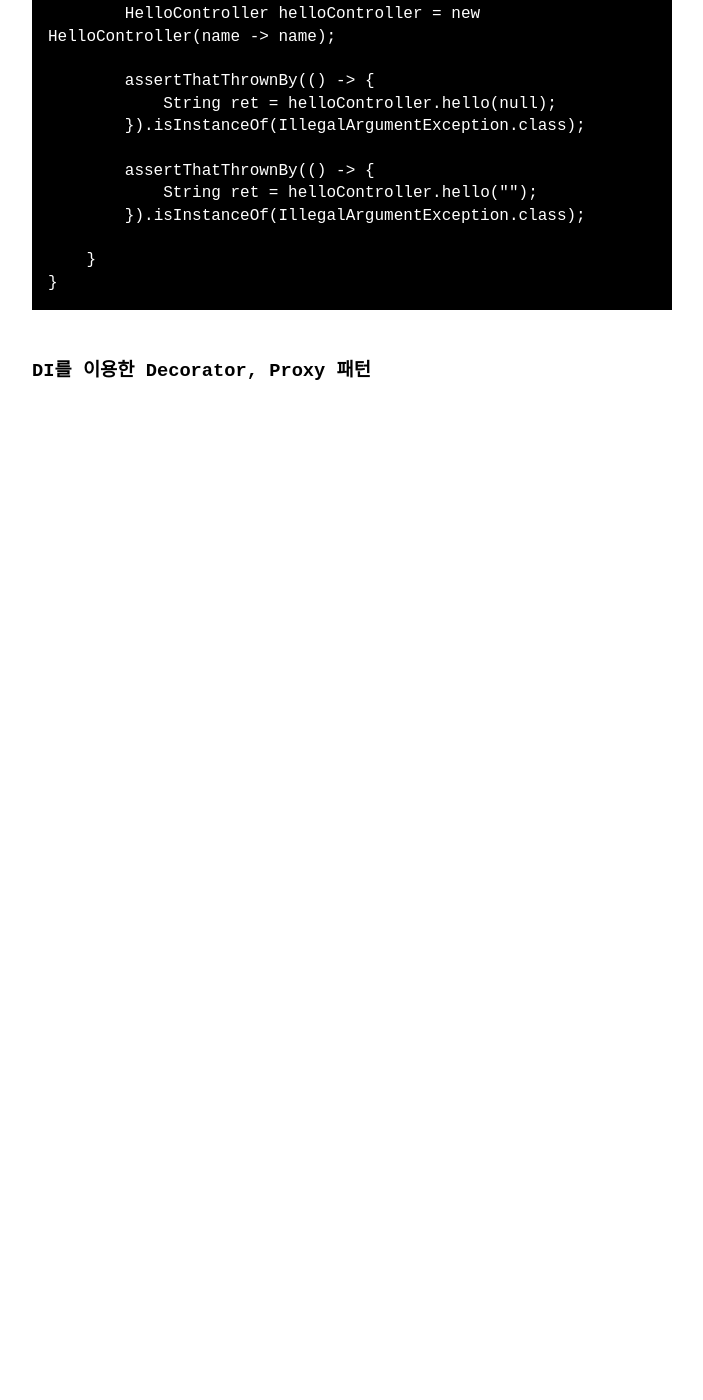
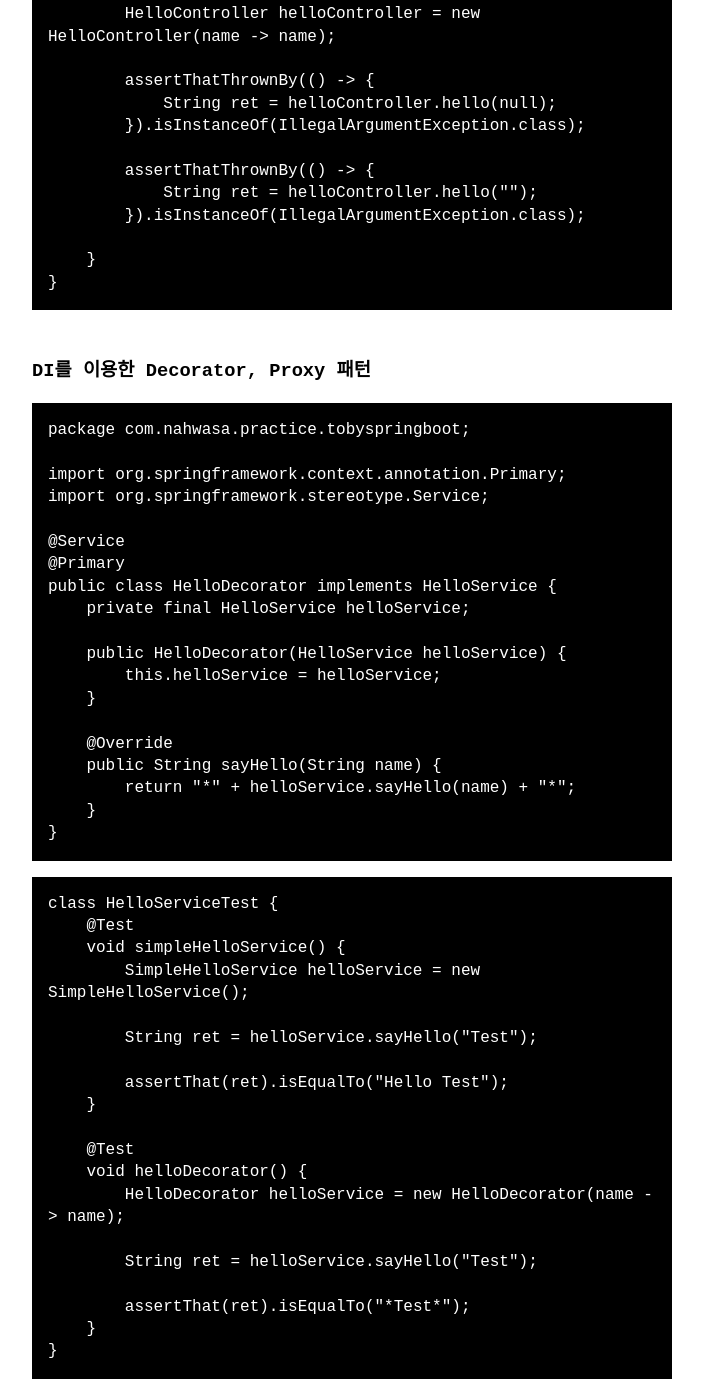
Before and after one commit to khjzzm/khjzzm.github.io, a Jekyll site: the page built from _posts/2023-02-04-tobyspringboot.md, in a window 1280 px wide and 1400 px high, scrolled down 22525 px. Shown: the whole window, without its empty margins (288-991 px from the left). Built offline with Jekyll 4.4.1, drawn with Linux system fonts in a browser that asks for light colours; before the commit the page ends 22992 px from its top, so only the background shows below that.

Commit message:
DI를 이용한 Decorator, Proxy 패턴

```diff
--- a/_posts/2023-02-04-tobyspringboot.md
+++ b/_posts/2023-02-04-tobyspringboot.md
@@ -845,3 +845,46 @@ class HelloControllerTest {
 
 
 ### DI를 이용한 Decorator, Proxy 패턴
+~~~java
+package com.nahwasa.practice.tobyspringboot;
+
+import org.springframework.context.annotation.Primary;
+import org.springframework.stereotype.Service;
+
+@Service
+@Primary
+public class HelloDecorator implements HelloService {
+    private final HelloService helloService;
+
+    public HelloDecorator(HelloService helloService) {
+        this.helloService = helloService;
+    }
+
+    @Override
+    public String sayHello(String name) {
+        return "*" + helloService.sayHello(name) + "*";
+    }
+}
+~~~
+
+~~~java
+class HelloServiceTest {
+    @Test
+    void simpleHelloService() {
+        SimpleHelloService helloService = new SimpleHelloService();
+
+        String ret = helloService.sayHello("Test");
+
+        assertThat(ret).isEqualTo("Hello Test");
+    }
+
+    @Test
+    void helloDecorator() {
+        HelloDecorator helloService = new HelloDecorator(name -> name);
+
+        String ret = helloService.sayHello("Test");
+
+        assertThat(ret).isEqualTo("*Test*");
+    }
+}
+~~~
```
